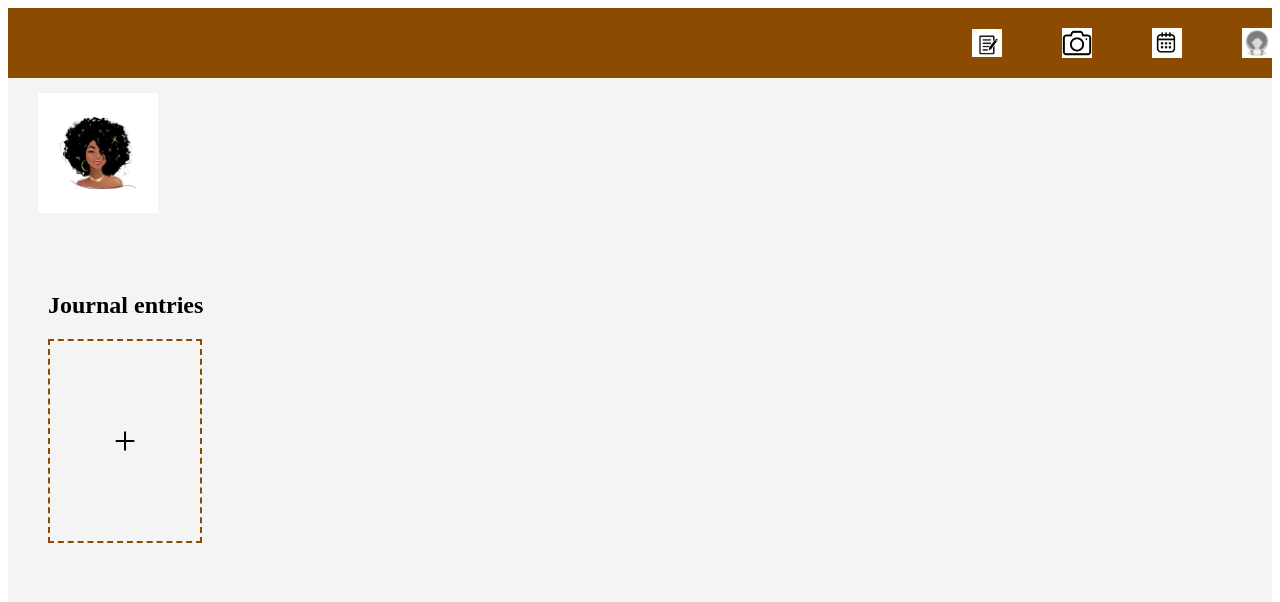
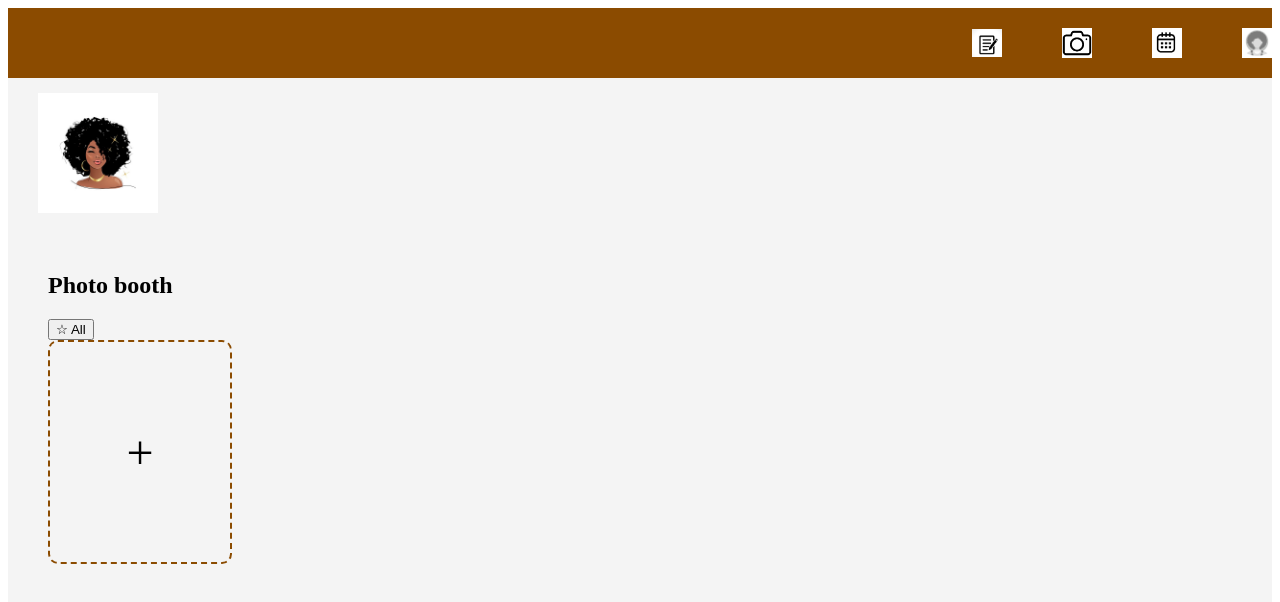
Before and after one commit to Mouniiira/CrownLog, a React (Create React App) app: page /journal in a window 1280 px wide. Shown: the top 602 px of the page. Built offline with nearby package versions, Linux system fonts and the light colour scheme.

Commit message:
Update Journal.js
Photobooth seperate to users

```diff
--- a/src/pages/Journal.js
+++ b/src/pages/Journal.js
@@ -1,44 +1,41 @@
-import { useState, useEffect } from "react";
-import "./Journal.css";
-import EntryCard from "../components/EntryCard";
+import { useEffect, useMemo, useState } from "react";
+import { useNavigate } from "react-router-dom";
 import Header from "../components/Header";
 import LogoBar from "../components/LogoBar";
-import EntryPreviewModal from "../components/EntryPreviewModal";
+import StylePreviewModal from "../components/StylePreviewModal";
 import { useUser } from "../context/UserContext";
+import "./PhotoBooth.css";
 
-function Journal() {
-  const [entries, setEntries] = useState([]);
+function PhotoBooth() {
+  const [styles, setStyles] = useState([]);
   const [selected, setSelected] = useState(null);
+  const [favOnly, setFavOnly] = useState(false);
+  const navigate = useNavigate();
   const { user } = useUser();
 
   const STORAGE_KEY = user?.email
-    ? `journalEntries_${user.email}`
-    : "journalEntries_guest";
+    ? `photoStyles_${user.email}`
+    : "photoStyles_guest";
 
   useEffect(() => {
     if (!user?.email) return;
     const saved = JSON.parse(localStorage.getItem(STORAGE_KEY)) || [];
-    setEntries(saved);
+    setStyles(saved);
   }, [STORAGE_KEY, user]);
 
   useEffect(() => {
     if (!user?.email) return;
-    localStorage.setItem(STORAGE_KEY, JSON.stringify(entries));
-  }, [entries, STORAGE_KEY, user]);
+    localStorage.setItem(STORAGE_KEY, JSON.stringify(styles));
+  }, [styles, STORAGE_KEY, user]);
 
-  const addEntry = () => {
-    const newEntry = {
-      id: Date.now(),
-      title: "New Entry",
-      content: "",
-      date: new Date().toLocaleDateString(),
-    };
-    setEntries((prev) => [...prev, newEntry]);
-    setSelected(newEntry);
-  };
+  const visibleStyles = useMemo(() => {
+    return favOnly ? styles.filter((s) => s.fav) : styles;
+  }, [styles, favOnly]);
 
-  const deleteEntry = (id) => {
-    setEntries((prev) => prev.filter((e) => String(e.id) !== String(id)));
+  const goNew = () => navigate("/photo/new");
+
+  const deleteStyle = (id) => {
+    setStyles((prev) => prev.filter((s) => String(s.id) !== String(id)));
     setSelected(null);
   };
 
@@ -47,28 +44,46 @@ function Journal() {
       <Header />
       <LogoBar />
 
-      <div className="journal">
-        <h2>Journal entries</h2>
+      <div className="pb">
+        <div className="pb-top">
+          <h2 className="pb-title">Photo booth</h2>
 
-        <div className="entry-grid">
-          {entries.map((entry) => (
-            <EntryCard
-              key={entry.id}
-              entry={entry}
-              onClick={() => setSelected(entry)}
-            />
+          <button
+            className={`pb-filter ${favOnly ? "on" : ""}`}
+            onClick={() => setFavOnly((v) => !v)}
+          >
+            {favOnly ? "★ Favourites" : "☆ All"}
+          </button>
+        </div>
+
+        <div className="pb-grid">
+          {visibleStyles.map((s) => (
+            <div key={s.id} className="pb-card" onClick={() => setSelected(s)}>
+              <div className="pb-thumb">
+                {s.gotImage ? (
+                  <img src={s.gotImage} alt="style" />
+                ) : (
+                  <div className="pb-empty">No photo</div>
+                )}
+              </div>
+              <div className="pb-meta">
+                <div className="pb-name">
+                  {s.name || "Untitled"}
+                  {s.fav ? <span className="pb-heart">♥</span> : null}
+                </div>
+                <div className="pb-sub">Times worn: {s.timesWorn ?? 0}</div>
+              </div>
+            </div>
           ))}
 
-          <div className="add-card" onClick={addEntry}>
-            +
-          </div>
+          <div className="pb-add" onClick={goNew}>+</div>
         </div>
 
         {selected && (
-          <EntryPreviewModal
-            entry={selected}
+          <StylePreviewModal
+            style={selected}
             onClose={() => setSelected(null)}
-            onDelete={deleteEntry}
+            onDelete={deleteStyle}
           />
         )}
       </div>
@@ -76,4 +91,4 @@ function Journal() {
   );
 }
 
-export default Journal;
+export default PhotoBooth;
```
